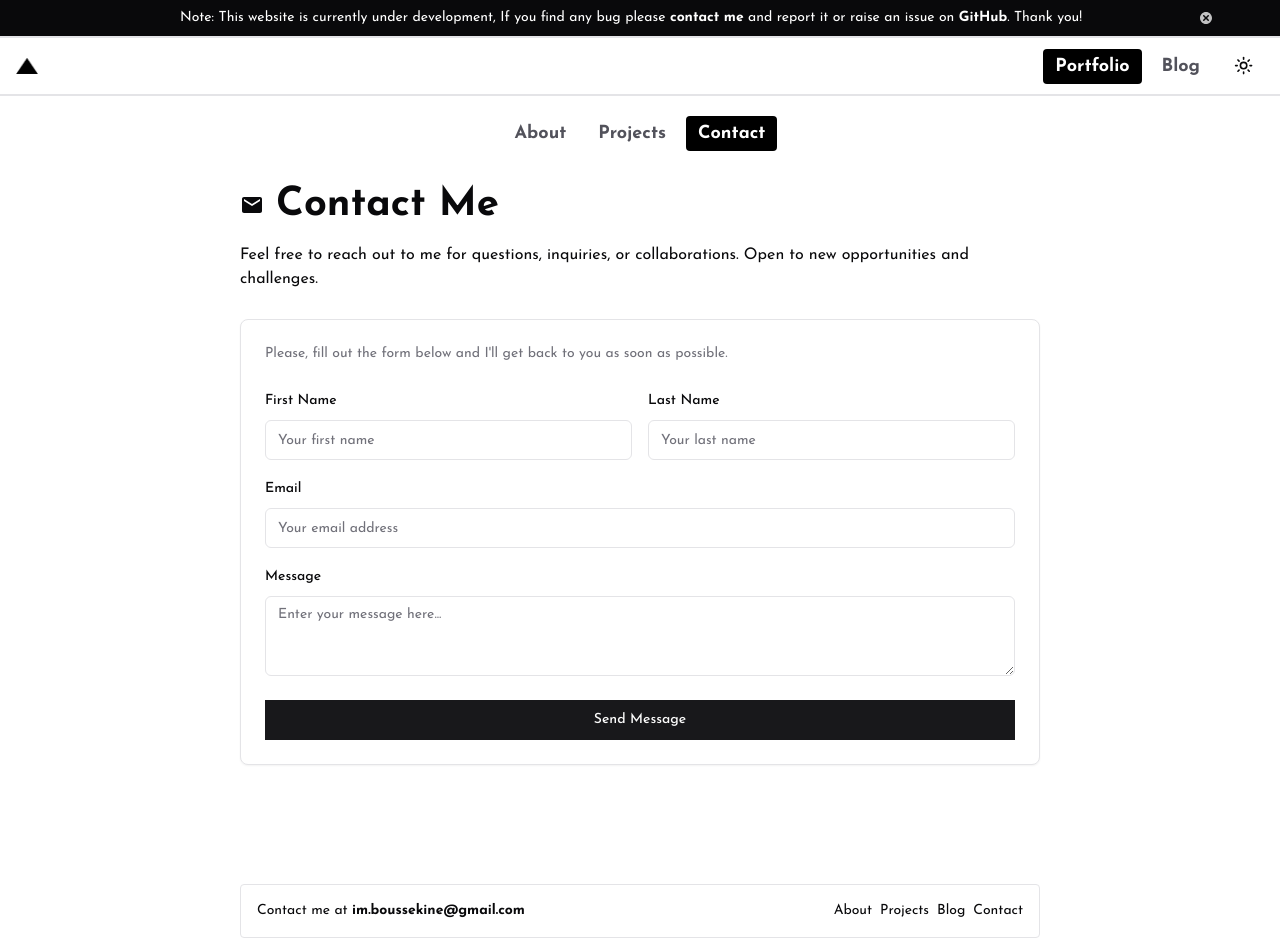
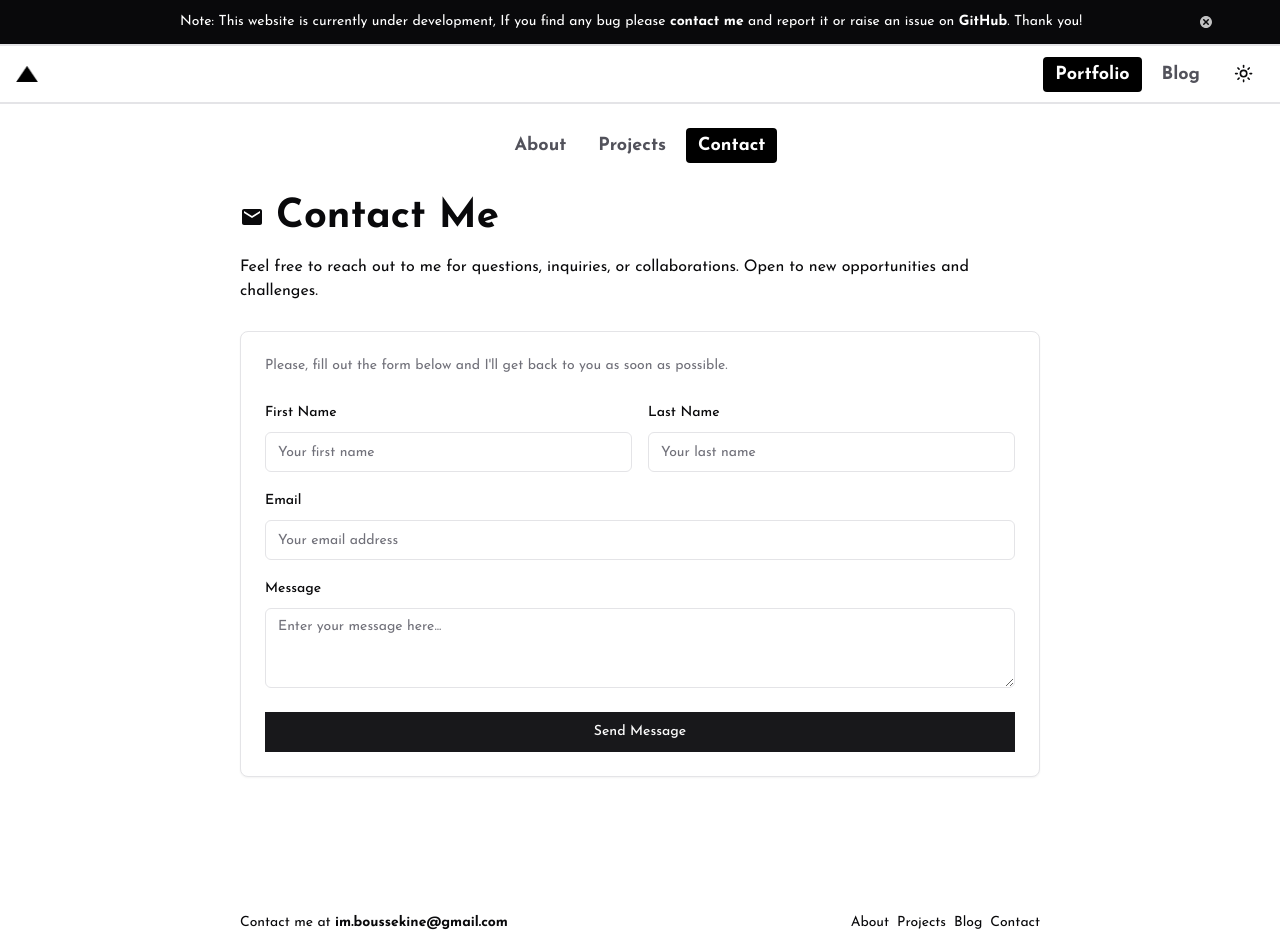
Before and after one commit to 1sma31L/Portfolio, a Next.js app: page /contact in a window 1280 px wide. Shown: the top 952 px of the page. Built offline with nearby package versions, Linux system fonts and the light colour scheme; no server answers.

Commit message:
style: restyled footer, social media links and footer

```diff
--- a/src/app/(portfolio)/page.tsx
+++ b/src/app/(portfolio)/page.tsx
@@ -58,8 +58,8 @@ function Home() {
 									href={item.url}
 									key={index}
 									target="_blank"
-									className="rounded shadow-sm  flex flex-row justify-between items-center gap-2 px-2 py-1  dark:hover:bg-zinc-800 hover:bg-zinc-200 transition-colors duration-150 hover:shadow-none ">
-									<p className="text-lg ">{item.icon}</p>
+									className="flex flex-row justify-between items-center gap-2 px-2 py-1 dark:hover:bg-zinc-800 hover:bg-zinc-200 transition-colors duration-300 rounded-sm">
+									<p className="text-lg mb-1 ">{item.icon}</p>
 									<p className="text-sm hidden sm:block">{item.name}</p>
 								</Link>
 							))}
--- a/src/components/Footer.tsx
+++ b/src/components/Footer.tsx
@@ -10,8 +10,8 @@ function Footer() {
 	];
 	return (
 		<footer
-			className={`container mx-auto h-[10vh] mb-5  rounded-lg text-xs md:text-sm flex justify-center items-center p-4 md:px-0 flex-col `}>
-			<div className="flex flex-col sm:flex-row gap-2 justify-between items-center w-full border rounded sm:rounded-sm p-4">
+			className={`container mx-auto h-[10vh] mb-5 text-xs md:text-sm flex justify-center items-center p-4 md:px-0 flex-col`}>
+			<div className="flex flex-col sm:flex-row gap-2 justify-between items-center w-full">
 				<p className=" text-center">
 					Contact me at{" "}
 					<Link
--- a/src/components/Navbar.tsx
+++ b/src/components/Navbar.tsx
@@ -62,7 +62,7 @@ export default function NavBar() {
 		<>
 			{!clicked && (
 				<div className="bg-zinc-950">
-					<div className="w-full max-w-[1600px] mx-auto  flex justify-between md:justify-around items-center text-[9px] sm:text-[11px] md:text-sm text-white py-2 px-4 gap-4">
+					<div className="w-full max-w-[1600px] mx-auto  flex justify-between md:justify-around items-center text-[9px] sm:text-[11px] md:text-sm text-white py-3 px-4 gap-4">
 						<div className="hidden md:block"></div>
 						<p className="text-left md:text-center">
 							Note: This website is currently under development, If you find any
--- a/src/components/PortfolioNavBar.tsx
+++ b/src/components/PortfolioNavBar.tsx
@@ -32,7 +32,7 @@ function PortfolioNavBar() {
 
 	return (
 		<nav
-			className="gap-1 relative w-full z-[100] flex justify-center items-center mt-5 md:gap-2
+			className="gap-1 relative w-full z-[100] flex justify-center items-center mt-6 md:gap-2
 
 		text-[13px] md:text-[18px]
 
```
